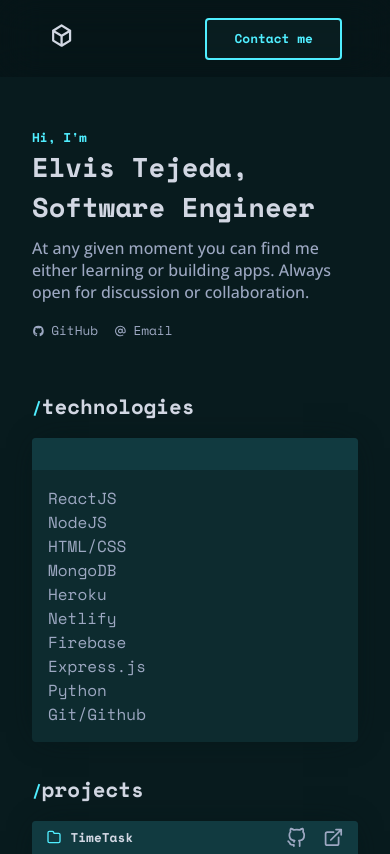
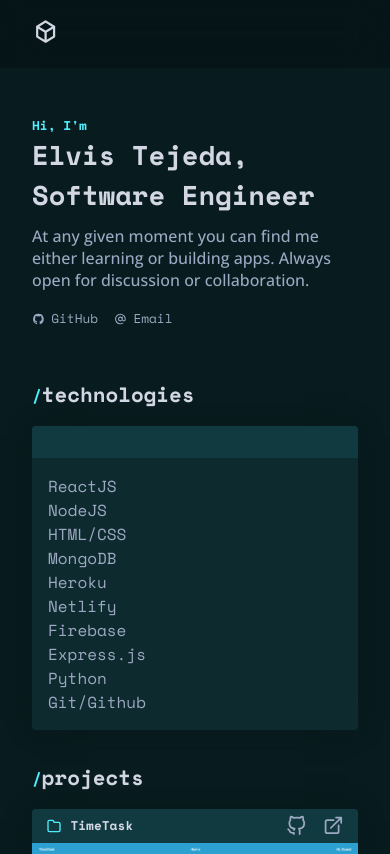
Before and after one commit to elvstejd/portfolio, a React (Create React App) app: page / in a window 390 px wide. Shown: the top 854 px of the page. Built offline with nearby package versions, Linux system fonts and the light colour scheme.

Commit message:
Add media queries to header

```diff
--- a/src/App.js
+++ b/src/App.js
@@ -8,9 +8,12 @@ import Header from './components/Header';
 
 const Main = styled.main`
   padding: 0 2rem;
-  padding-top: 5rem;
   max-width: 56rem;
   margin: 0 auto;
+
+  @media (min-width: 1024px) {
+      padding-top: 5rem;
+    }
 `;
 
 function App() {
--- a/src/components/Header.js
+++ b/src/components/Header.js
@@ -1,17 +1,22 @@
 import styled from "styled-components";
-import { Button } from "../styles/shared/Button";
+// import { Button } from "../styles/shared/Button";
 import { UilCube } from '@iconscout/react-unicons'
 
 const StyledHeader = styled.header`
     background-color: var(--transparent-black);
     backdrop-filter: blur(20px);
-    padding: 1.1rem 3rem;
-    position: fixed;
+    padding: 1.1rem 2rem;
+    position: inherit;
     top: 0;
     width: 100%;
     display: flex;
     justify-content: space-between;
     align-items: center;
+
+    @media (min-width: 1024px) {
+            position: fixed;
+            padding: 1.1rem 3rem;
+    }
 `;
 
 const IconContainer = styled.div`
@@ -26,7 +31,7 @@ function Header() {
     return (
         <StyledHeader>
             <IconContainer><UilCube /></IconContainer>
-            <Button>Contact me</Button>
+            {/* <Button>Contact me</Button> */}
         </StyledHeader>
     )
 }
```
